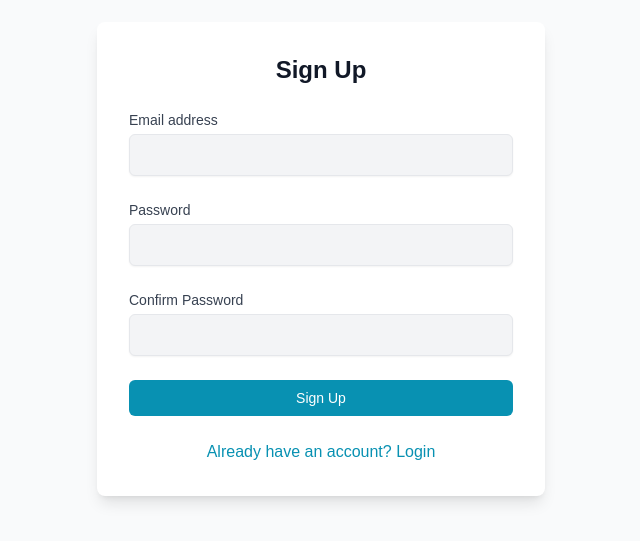
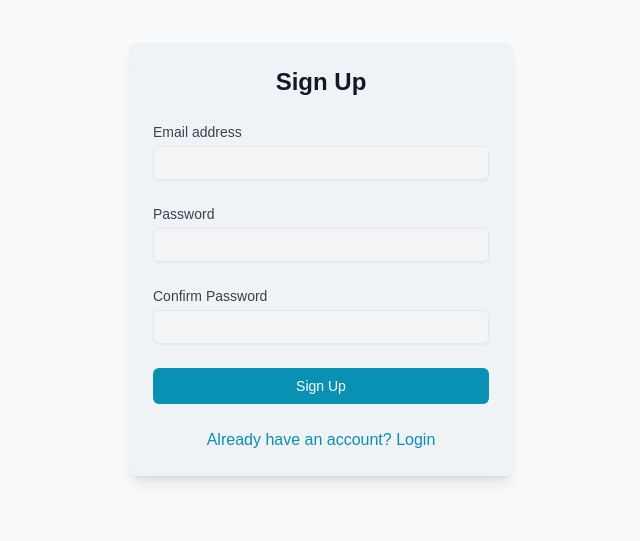
Before and after one commit to sivavarunan/ecommerce-website, a Next.js app: page /pages/Signup in a window 1280 px wide. Shown: the part 141-682 px from the top of the page, without its empty margins (319-959 px from the left). Built offline with nearby package versions, Linux system fonts and the light colour scheme.

Commit message:
added the same styles to signup page also

```diff
--- a/src/app/pages/Login/page.tsx
+++ b/src/app/pages/Login/page.tsx
@@ -28,7 +28,7 @@ export default function Login() {
               required
               value={email}
               onChange={(e) => setEmail(e.target.value)}
-              className="block w-full px-3 py-2 mt-1 text-gray-900 bg-gray-100 border rounded-md shadow-sm focus:ring-cyan-500 focus:border-cyan-500"
+              className="block w-full px-3 py-1 mt-1 text-gray-900 bg-gray-100 border rounded-md shadow-sm focus:ring-cyan-500 focus:border-cyan-500"
             />
           </div>
           <div>
@@ -42,7 +42,7 @@ export default function Login() {
               required
               value={password}
               onChange={(e) => setPassword(e.target.value)}
-              className="block w-full px-3 py-2 mt-1 text-gray-900 bg-gray-100 border rounded-md shadow-sm focus:ring-cyan-500 focus:border-cyan-500"
+              className="block w-full px-3 py-1 mt-1 text-gray-900 bg-gray-100 border rounded-md shadow-sm focus:ring-cyan-500 focus:border-cyan-500"
             />
           </div>
           <div>
--- a/src/app/pages/Signup/page.tsx
+++ b/src/app/pages/Signup/page.tsx
@@ -14,7 +14,7 @@ export default function Signup() {
 
   return (
     <div className="flex items-center justify-center min-h-screen dark:bg-gradient-to-tr from-slate-950 via-slate-900 to-slate-800 bg-gray-50">
-      <div className="w-full max-w-md p-8 space-y-6 bg-white dark:bg-opacity-25 rounded-lg shadow-lg">
+      <div className="w-96 h-5/6 p-6 space-y-6 bg-slate-300 bg-opacity-20 rounded-lg shadow-lg">
         <h2 className="text-2xl font-bold text-center text-gray-900">Sign Up</h2>
         <form className="mt-8 space-y-6" onSubmit={handleSignup}>
           <div>
@@ -29,7 +29,7 @@ export default function Signup() {
               required
               value={email}
               onChange={(e) => setEmail(e.target.value)}
-              className="block w-full px-3 py-2 mt-1 text-gray-900 bg-gray-100 border rounded-md shadow-sm focus:ring-cyan-500 focus:border-cyan-500"
+              className="block w-full px-3 py-1 mt-1 text-gray-900 bg-gray-100 border rounded-md shadow-sm focus:ring-cyan-500 focus:border-cyan-500"
             />
           </div>
           <div>
@@ -43,7 +43,7 @@ export default function Signup() {
               required
               value={password}
               onChange={(e) => setPassword(e.target.value)}
-              className="block w-full px-3 py-2 mt-1 text-gray-900 bg-gray-100 border rounded-md shadow-sm focus:ring-cyan-500 focus:border-cyan-500"
+              className="block w-full px-3 py-1 mt-1 text-gray-900 bg-gray-100 border rounded-md shadow-sm focus:ring-cyan-500 focus:border-cyan-500"
             />
           </div>
           <div>
@@ -57,7 +57,7 @@ export default function Signup() {
               required
               value={confirmPassword}
               onChange={(e) => setConfirmPassword(e.target.value)}
-              className="block w-full px-3 py-2 mt-1 text-gray-900 bg-gray-100 border rounded-md shadow-sm focus:ring-cyan-500 focus:border-cyan-500"
+              className="block w-full px-3 py-1 mt-1 text-gray-900 bg-gray-100 border rounded-md shadow-sm focus:ring-cyan-500 focus:border-cyan-500"
             />
           </div>
           <div>
```
